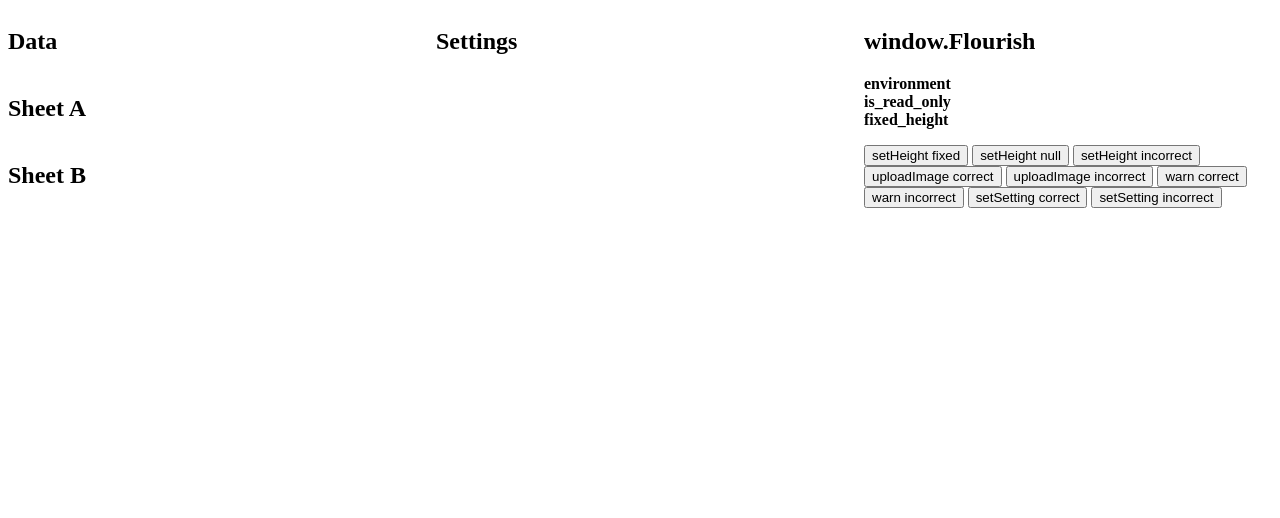
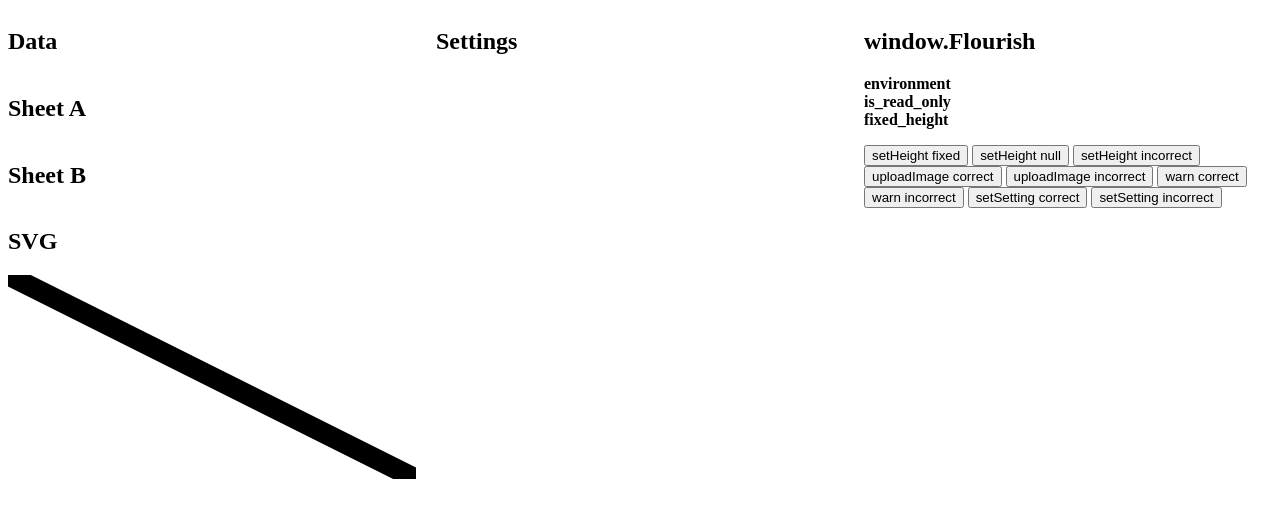
Before and after one commit to kiln/template-testcard, a website: page index.html in a window 1280 px wide. Drawn offline with Linux system fonts and the light colour scheme.

Commit message:
Add SVG so SVG downloads can be tested

```diff
--- a/index.html
+++ b/index.html
@@ -19,6 +19,12 @@
 					<div class="table-container table-container-sheet-b">
 					</div>
 				</section>
+                <section>
+                    <h2>SVG</h2>
+                    <svg viewBox="0 0 20 10" xmlns="http://www.w3.org/2000/svg">
+                        <line x1="0" y1="0" x2="20" y2="10" stroke="black" />
+                    </svg>
+                </section>
 			</section>
 			<section>
 				<h1>Settings</h1>
--- a/package.json
+++ b/package.json
@@ -1,6 +1,6 @@
 {
   "name": "testcard",
-  "version": "1.0.5",
+  "version": "1.0.6",
   "description": "A template for testing Flourish",
   "main": "template.js",
   "author": "Flourish team",
```
Also changed, not shown: 1 other file.
